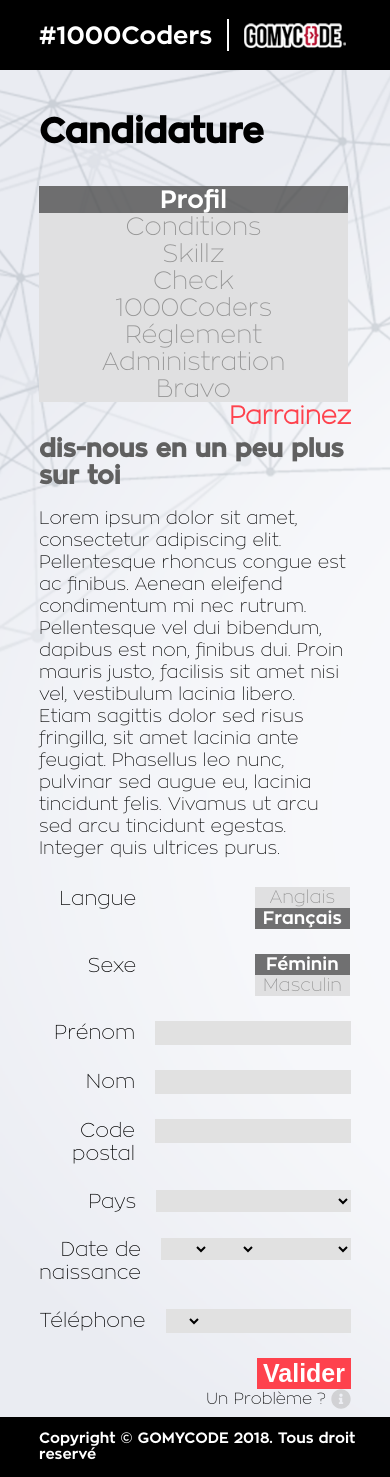
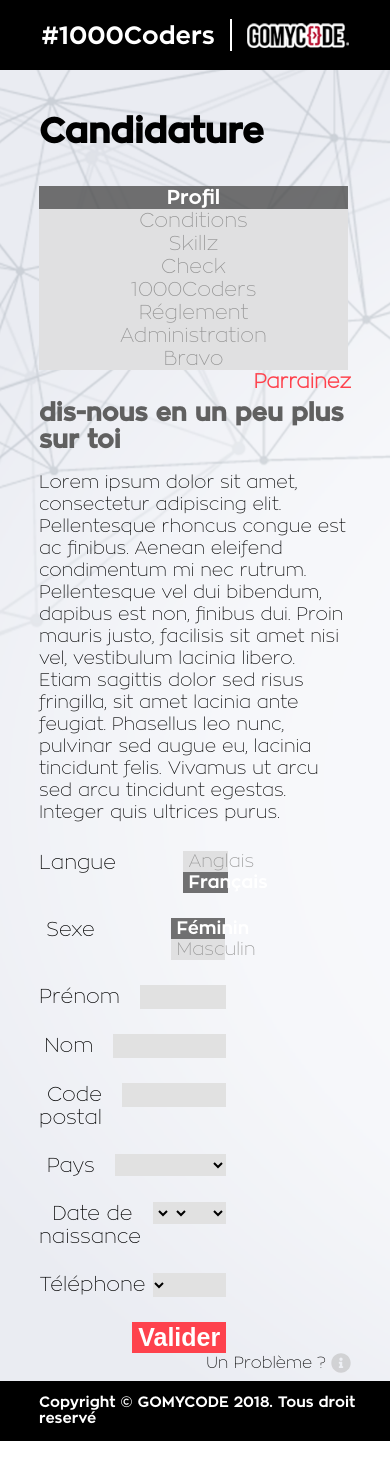
Before and after one commit to iChebbi/1000, a React (Create React App) app: page / in a window 390 px wide. After the commit the page ends 1441 px from the top, so only its background shows below. Built offline with nearby package versions, Linux system fonts and the light colour scheme.

Commit message:
UI Fix for different resolution

```diff
--- a/src/components/Admission/Question.js
+++ b/src/components/Admission/Question.js
@@ -8,7 +8,7 @@ class Question extends Component {
 				{
 					this.props.content.questions &&
 					(<React.Fragment>
-						<h3>{this.props.content.example ? 'Examples' : `Question : ${this.props.content.currentQuestion + 1} `} </h3>
+						<h3>{this.props.content.example ? '' : `Question : ${this.props.content.currentQuestion + 1} `} </h3>
 							{
 								this.props.content.questions[this.props.content.currentQuestion].image &&
 								<img src={this.props.content.questions[this.props.content.currentQuestion].image} alt="" />
--- a/src/components/NavBar/style.css
+++ b/src/components/NavBar/style.css
@@ -41,6 +41,12 @@
   border: solid 0.5px white;
 }
 
+@media screen and (max-width: 1024px) {
+	.brand-container {
+		margin-left: auto;
+		margin-right: auto;
+	}
+}
 @media screen and (max-width: 768px) {
   .nav-user {
     display: none;
--- a/src/components/Profile/style.css
+++ b/src/components/Profile/style.css
@@ -116,9 +116,9 @@ select.month {
   font-family: ZonaProBold;
 }
 
-@media screen and (max-width: 1024px) {
+@media screen and (max-width: 1645px) {
   .profile-form {
-    width: 100%;
+    width: 60%;
   }
 }
 
--- a/src/components/TabBar/style.css
+++ b/src/components/TabBar/style.css
@@ -27,8 +27,18 @@
 
 .tab-container {
 	display: flex;
+	flex-wrap: wrap;
+  margin: 1% 0;
   width: 100%;
-  margin: 1% 0;
+}
+
+@media screen and (max-width: 1600px) {
+	.Parrainez {
+		font-size: 20px;
+	}
+  .tab-btn {
+    font-size: 20px;
+  }
 }
 
 @media screen and (max-width: 1024px) {
```
Lines whose indentation alone changed are shown as unchanged.
